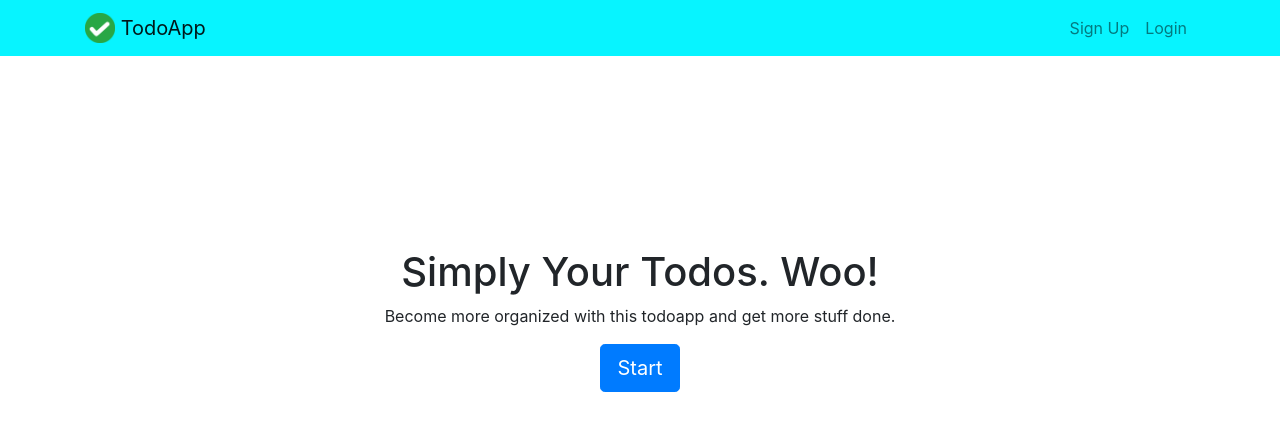
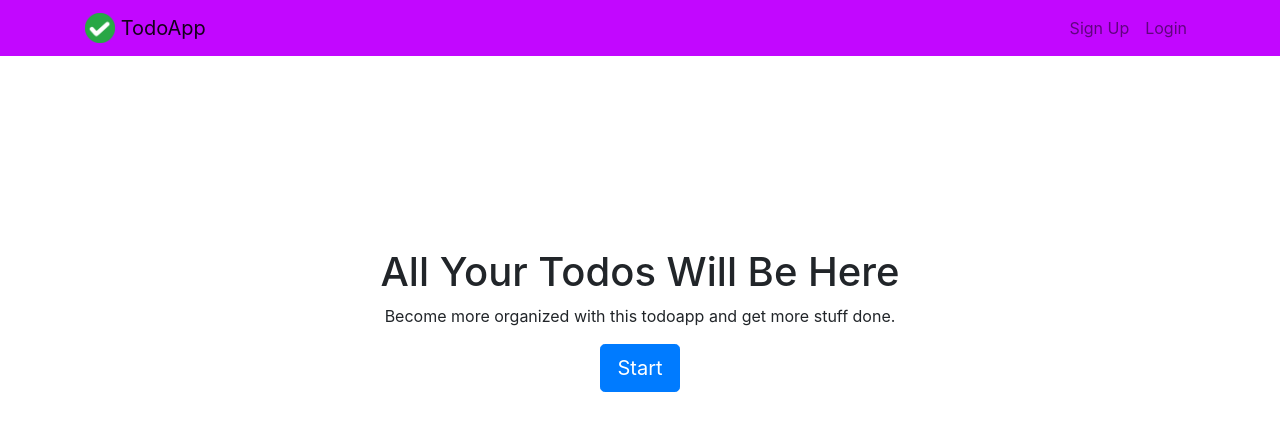
Before and after one commit to typeveron/todoapp, a Django app: page / in a window 1280 px wide. Shown: the top 431 px of the page. Run offline with Django 3.2, Linux system fonts and the light colour scheme; some libraries are stand-ins or nearby versions.

Commit message:
fourth commit

```diff
--- a/todo/static/todo/style.css
+++ b/todo/static/todo/style.css
@@ -1,3 +1,3 @@
 .bg-warning {
-    background-color: #07f4ff !important;
+    background-color: #c207ff !important;
 }
--- a/todo/templates/todo/currenttodos.html
+++ b/todo/templates/todo/currenttodos.html
@@ -20,7 +20,7 @@
             </div>
         {% else %}
             <div class="text-center">
-                <h2>Looks like you don't have any todos! Nice work.</h2>
+                <h2>Looks like you don't have any todos right now.</h2>
             <br>
             <a role="button" class="btn btn-primary" href="{% url 'createtodo' %}">New Todo</a>
             </div>
--- a/todo/templates/todo/home.html
+++ b/todo/templates/todo/home.html
@@ -10,7 +10,7 @@
 <div class="row justify-content-center mt-5">
         <div class="col-md-7 text-center">
 
-                 <h1>Simply Your Todos. Woo!</h1>
+                 <h1>All Your Todos Will Be Here</h1>
                 <p>Become more organized with this todoapp and get more stuff done.</p>
         <a role="button" class="btn btn-primary btn-lg" href="{% url 'signupuser' %}">Start</a>
         </div>
```
Also changed, not shown: db.sqlite3.
